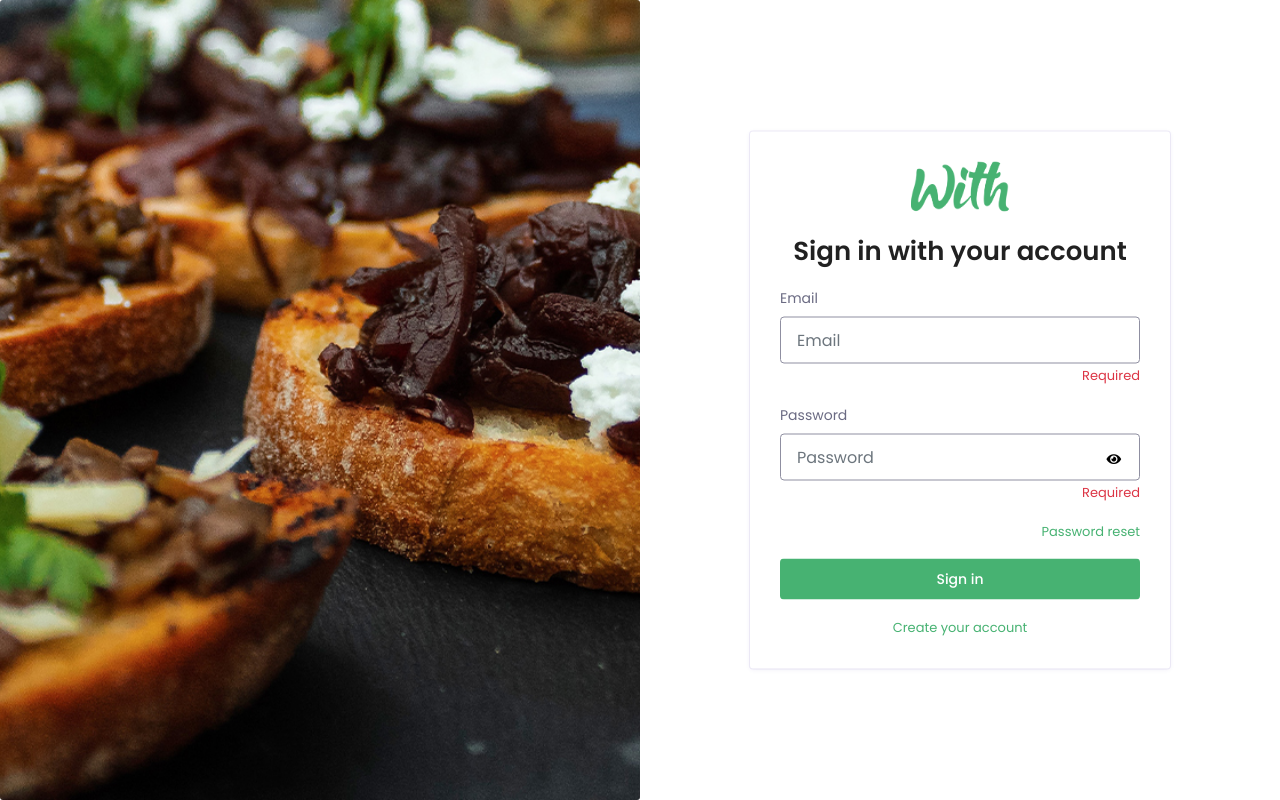
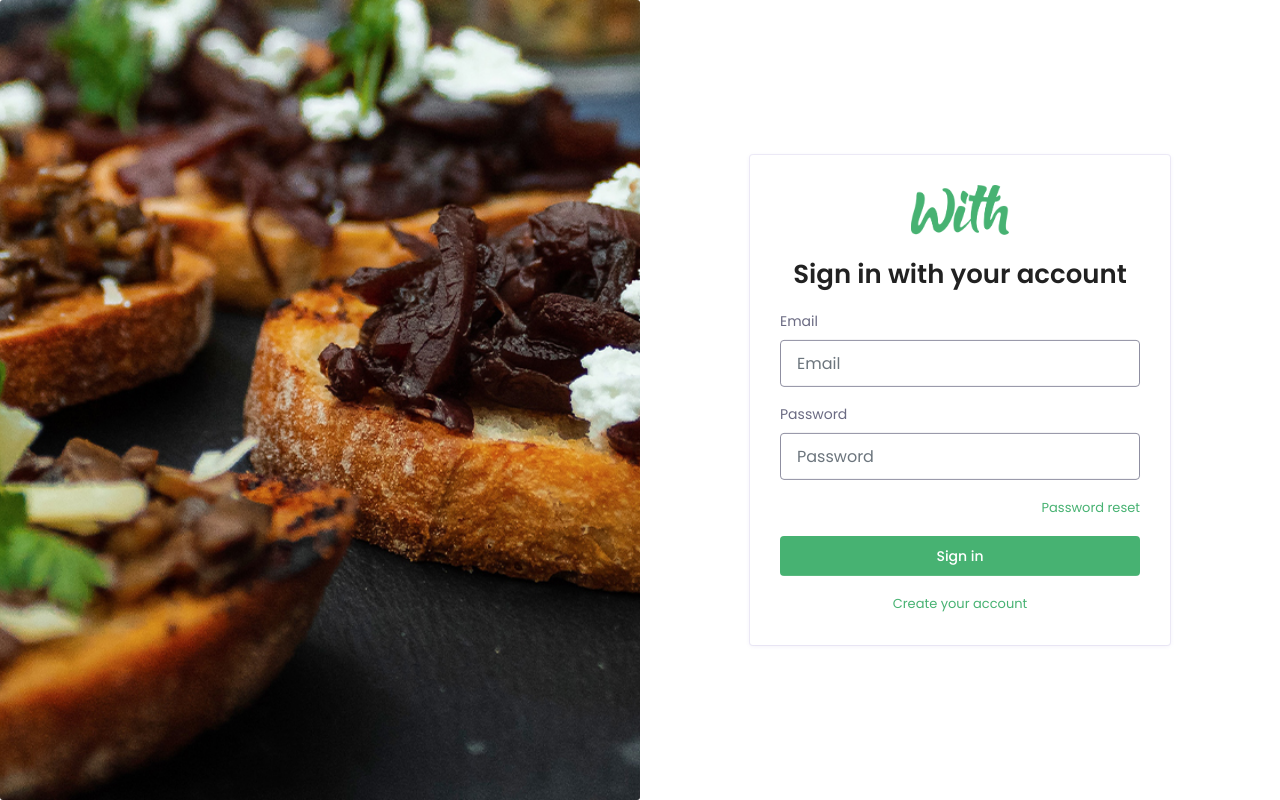
Before and after one commit to balazs-varga/with, an Angular app in the folder with-frontend/: page /login in a window 1280 px wide. Built offline with nearby package versions, Linux system fonts and the light colour scheme.

Commit message:
display form error messages on login page

```diff
--- a/with-frontend/src/app/auth/login/login.component.html
+++ b/with-frontend/src/app/auth/login/login.component.html
@@ -21,30 +21,44 @@
                                         <div class="form-group">
                                             <label class="text-light-white fs-14">Email</label>
                                             <input id="email" type="email" name="email" formControlName="email"
-                                                class="form-control form-control-submit" placeholder="Email">
-                                            <div class="col pl-0 pr-0 text-right">
-                                                <span *ngIf="loginForm.controls.email.errors?.required"
-                                                    class="text-danger">Required</span>
+                                                class="form-control form-control-submit"
+                                                [class.is-invalid]="loginForm.controls.email.invalid && loginForm.controls.email.touched"
+                                                placeholder="Email">
+                                            <div *ngIf="(loginForm.controls.email.invalid && loginForm.controls.email.touched) || loginForm.controls.email.dirty"
+                                                class="text-right">
+                                                <small *ngIf="loginForm.controls.email.errors?.required"
+                                                    class="text-danger">Required</small>
+                                                <small *ngIf="loginForm.controls.email.errors?.pattern"
+                                                    class="text-danger">Please
+                                                    provide a valid email address</small>
                                             </div>
                                         </div>
                                         <div class="form-group">
                                             <label class="text-light-white fs-14">Password</label>
                                             <input id="password" [type]="isPasswordVisible ? 'text' : 'password'"
                                                 name="password" formControlName="password"
-                                                class="form-control form-control-submit" placeholder="Password">
+                                                class="form-control form-control-submit"
+                                                [class.is-invalid]="loginForm.controls.password.invalid && loginForm.controls.password.touched"
+                                                placeholder="Password">
                                             <div (click)="toggleShowPassword()"
+                                                *ngIf="loginForm.controls.password.valid"
                                                 [class]="isPasswordVisible ? 'fa fa-fw fa-eye-slash field-icon toggle-password' : 'fa fa-fw fa-eye field-icon toggle-password'">
                                             </div>
-                                            <div class="col pl-0 pr-0 text-right">
-                                                <span *ngIf="loginForm.controls.password.errors?.required"
-                                                    class="text-danger">Required</span>
+                                            <div *ngIf="(loginForm.controls.password.invalid && loginForm.controls.password.touched) || loginForm.controls.password.dirty"
+                                                class="text-right">
+                                                <small *ngIf="loginForm.controls.password.errors?.required"
+                                                    class="text-danger">Required</small>
+                                                <small *ngIf="loginForm.controls.password.errors?.pattern"
+                                                    class="text-danger">Please
+                                                    provide a valid password</small>
                                             </div>
                                         </div>
                                         <div class="form-group text-right">
                                             <a routerLink="/password-reset" class="link">Password reset</a>
                                         </div>
                                         <div class="form-group">
-                                            <button class="signin-button full-width" [disabled]="!loginForm.valid" (click)="login()">Sign in</button>
+                                            <button class="signin-button full-width" [disabled]="!loginForm.valid"
+                                                (click)="login()">Sign in</button>
                                         </div>
                                         <div class="form-group text-center mb-0">
                                             <a routerLink="/registration" class="link">Create your account</a>
--- a/with-frontend/src/app/auth/login/login.component.ts
+++ b/with-frontend/src/app/auth/login/login.component.ts
@@ -30,7 +30,7 @@ export class LoginComponent implements OnInit {
   // use password regex
   private createLoginForm(): void {
     this.loginForm = this.fb.group({
-      email: ['', Validators.required],
+      email: ['', [Validators.required, Validators.pattern('^[a-z0-9._%+-]+@[a-z0-9.-]+\.[a-z]{2,4}$')]],
       password: ['', Validators.required]
     });
   }
--- a/with-frontend/src/app/auth/registration/registration.component.html
+++ b/with-frontend/src/app/auth/registration/registration.component.html
@@ -68,14 +68,15 @@
                                                     provide a valid email address</small>
                                             </div>
                                         </div>
-                                        <div class="form-group">
+                                        <div class="form-group mb-4">
                                             <label class="text-light-white fs-14">Password</label>
                                             <input id="password" [type]="isPasswordVisible ? 'text' : 'password'"
                                                 name="password" formControlName="password"
                                                 class="form-control form-control-submit"
                                                 [class.is-invalid]="registrationForm.controls.password.invalid && registrationForm.controls.password.touched"
                                                 placeholder="Password">
-                                            <div (click)="toggleShowPassword()" *ngIf="registrationForm.controls.password.valid"
+                                            <div (click)="toggleShowPassword()"
+                                                *ngIf="registrationForm.controls.password.valid"
                                                 [class]="isPasswordVisible ? 'fa fa-fw fa-eye-slash field-icon toggle-password' : 'fa fa-fw fa-eye field-icon toggle-password'">
                                             </div>
                                             <div *ngIf="(registrationForm.controls.password.invalid && registrationForm.controls.password.touched) || registrationForm.controls.password.dirty"
@@ -87,10 +88,13 @@
                                                     provide a valid password</small>
                                             </div>
                                         </div>
-                                        <button class="registration-button full-width"
-                                            [disabled]="!registrationForm.valid" (click)="registration()">Create your
-                                            account</button>
-                                        <div class="form-group text-center"> <span>or</span></div>
+                                        <div class="form-group text-center">
+                                            <button class="registration-button full-width"
+                                                [disabled]="!registrationForm.valid" (click)="registration()">Create
+                                                your
+                                                account</button>
+                                        </div>
+                                        <div class="form-group text-center mb-2"> <span>or</span></div>
                                         <div class="form-group text-center">
                                             <p class="text-light-black mb-0">Have an account?
                                                 <a routerLink="/login" class="sign-in-link">Sign in</a>
--- a/with-frontend/tsconfig.json
+++ b/with-frontend/tsconfig.json
@@ -13,5 +13,5 @@
     {
       "path": "./tsconfig.spec.json"
     }
-]
+  ]
 }
```
